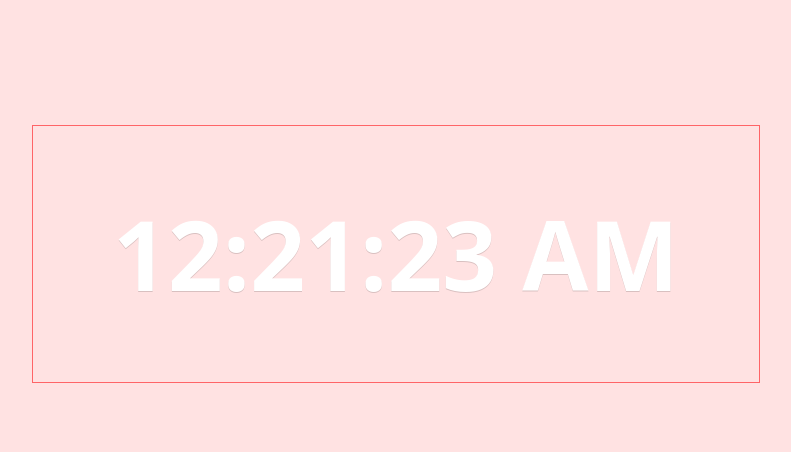
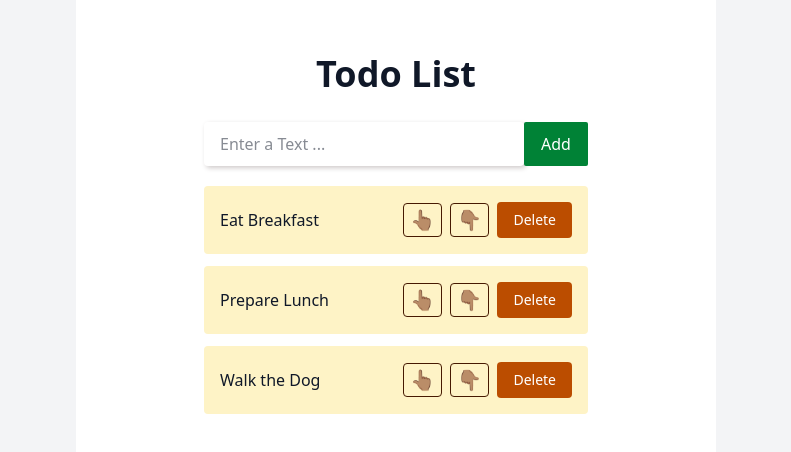
Before and after one commit to ChidinmaMmahi/bro-react-tuto, a React (Vite) app: page / in a window 1280 px wide. Shown: the part 146-598 px from the top of the page, without its empty margins (244-1035 px from the left). Built offline with nearby package versions, Linux system fonts and the light colour scheme.

Commit message:
fix onkeydown method to also enter todo

```diff
--- a/package.json
+++ b/package.json
@@ -11,6 +11,7 @@
   },
   "dependencies": {
     "@tailwindcss/vite": "^4.1.4",
+    "framer-motion": "^12.7.4",
     "react": "^19.0.0",
     "react-dom": "^19.0.0",
     "tailwindcss": "^4.1.4"
--- a/src/App.jsx
+++ b/src/App.jsx
@@ -9,8 +9,8 @@ function App() {
     <div>
       {/* <MyComponent /> */}
       {/* <Practice /> */}
-      {/* <TodoList /> */}
-      <DigitalClock />
+      <TodoList />
+      {/* <DigitalClock /> */}
     </div>
   )
 }
--- a/src/TodoList.jsx
+++ b/src/TodoList.jsx
@@ -13,6 +13,10 @@ const TodoList = () => {
             setTasks(t => [...t, newTask]);
             setNewTask("");
         }
+    }
+
+    function onEnterAddTask(e) {
+        e.key === 'Enter' && addTask();
     }
 
     function deleteTask(index) {
@@ -49,6 +53,7 @@ const TodoList = () => {
                         placeholder='Enter a Text ...'
                         value={newTask}
                         onChange={handleInputChange}
+                        onKeyDown={onEnterAddTask}
                         className='w-[90%] sm:w-[50%] py-2.5 px-4 rounded shadow-[2px_2px_5px_rgb(207_202_202)] focus:outline-0'
                     />
                     <button
@@ -61,15 +66,12 @@ const TodoList = () => {
 
                 <ol className='w-full sm:w-[60%] space-y-3'>
                     {tasks.map((task, index) => (
-                        (<li key={index} className='flex justify-between items-center bg-amber-100 shadow-amber-600 w-full p-4 rounded'>
+                        <li
+                            key={index}
+                            className='flex justify-between items-center bg-amber-100 shadow-amber-600 w-full p-4 rounded'
+                        >
                             <span className='text-bold'>{task}</span>
                             <div className='space-x-2 flex items-center'>
-                                <button
-                                    className='bg-amber-700 text-white text-sm py-2 px-4 rounded cursor-pointer'
-                                    onClick={() => deleteTask(index)}
-                                >
-                                    Delete
-                                </button>
                                 <button
                                     className='border border-amber-950 px-1.5 py-0.5 text-xl rounded cursor-pointer'
                                     onClick={() => moveTaskUp(index)}
@@ -82,8 +84,14 @@ const TodoList = () => {
                                 >
                                     👇🏽
                                 </button>
+                                <button
+                                    className='bg-amber-700 text-white text-sm py-2 px-4 rounded cursor-pointer'
+                                    onClick={() => deleteTask(index)}
+                                >
+                                    Delete
+                                </button>
                             </div>
-                        </li>)
+                        </li>
                     ))}
                 </ol>
             </div>
```
Also changed, not shown: 1 other file (tests, documents, lock files or other folders).
